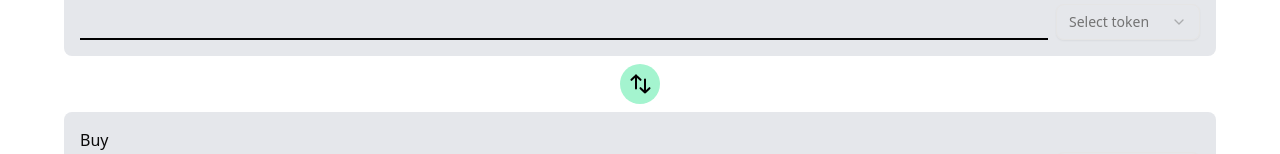
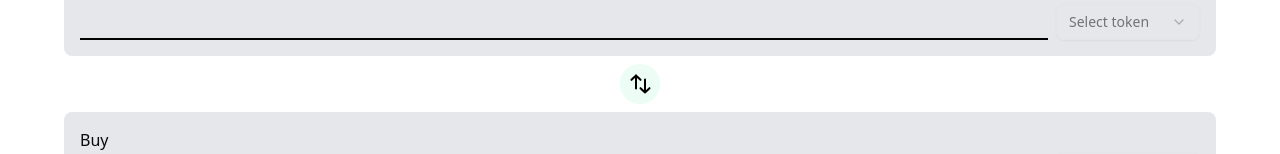
Before and after one commit to wongweixiang/token-swap-app, a React (Vite) app: page / in a window 1280 px wide. Shown: the part 176-330 px from the top of the page. Built offline with nearby package versions, Linux system fonts and the light colour scheme.

Commit message:
fix: reverse button

```diff
--- a/src/ReverseButton.tsx
+++ b/src/ReverseButton.tsx
@@ -1,15 +1,25 @@
+import type { FC } from "react";
+import { useSelectedTokens } from "./SelectedTokensContext";
+import { cn } from "@/lib/utils";
 import swapVertical from "./assets/swap-vertical.svg";
-import type { FC } from "react";
 
 type ReverseButtonProps = {
   onClick: () => void;
 };
 
 export const ReverseButton: FC<ReverseButtonProps> = ({ onClick }) => {
+  const { fromToken, toToken } = useSelectedTokens();
+
+  const isEnabled = fromToken && toToken;
+
   return (
     <button
       type="button"
-      className="bg-emerald-200 p-2 rounded-4xl cursor-pointer"
+      disabled={!isEnabled}
+      className={cn(
+        "p-2 rounded-4xl",
+        isEnabled ? "bg-emerald-200 cursor-pointer" : "bg-emerald-50"
+      )}
       onClick={onClick}
     >
       <img src={swapVertical} alt="Swap Icon" className="w-6 h-6" />
```
